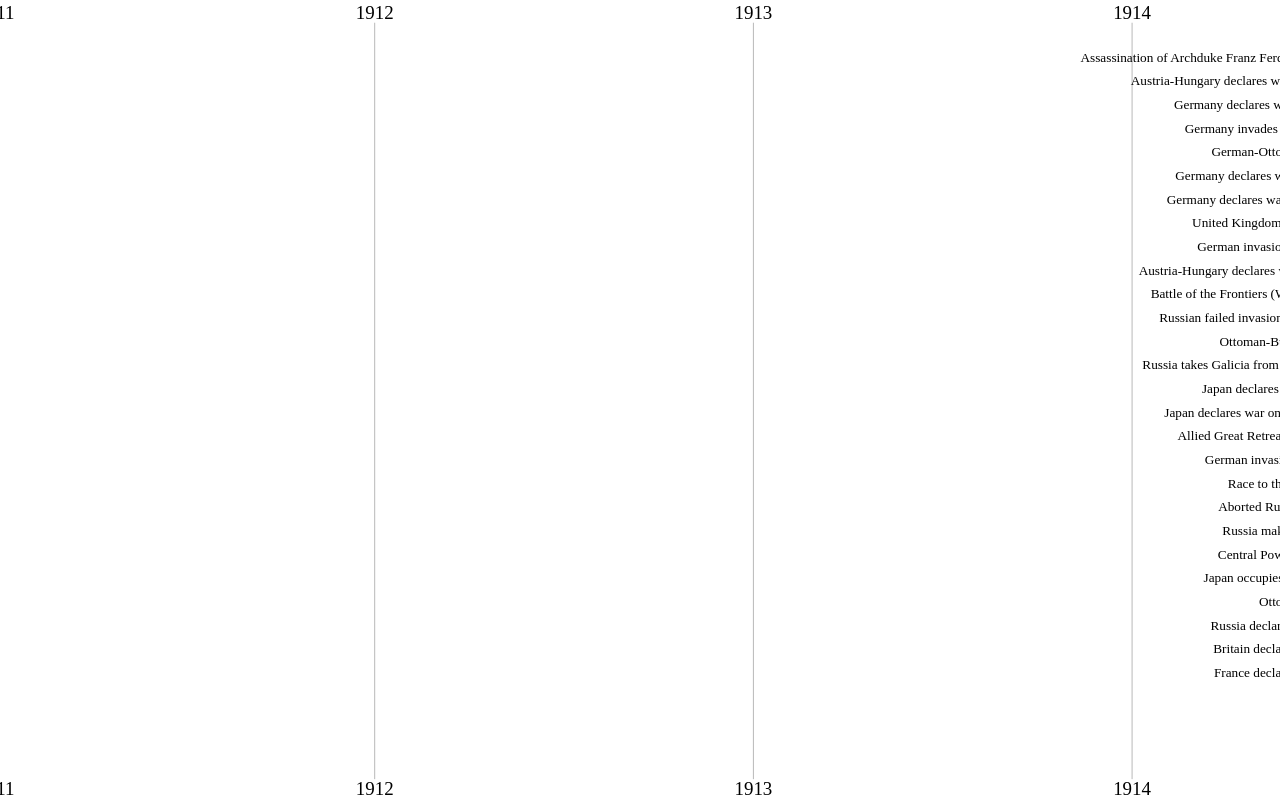
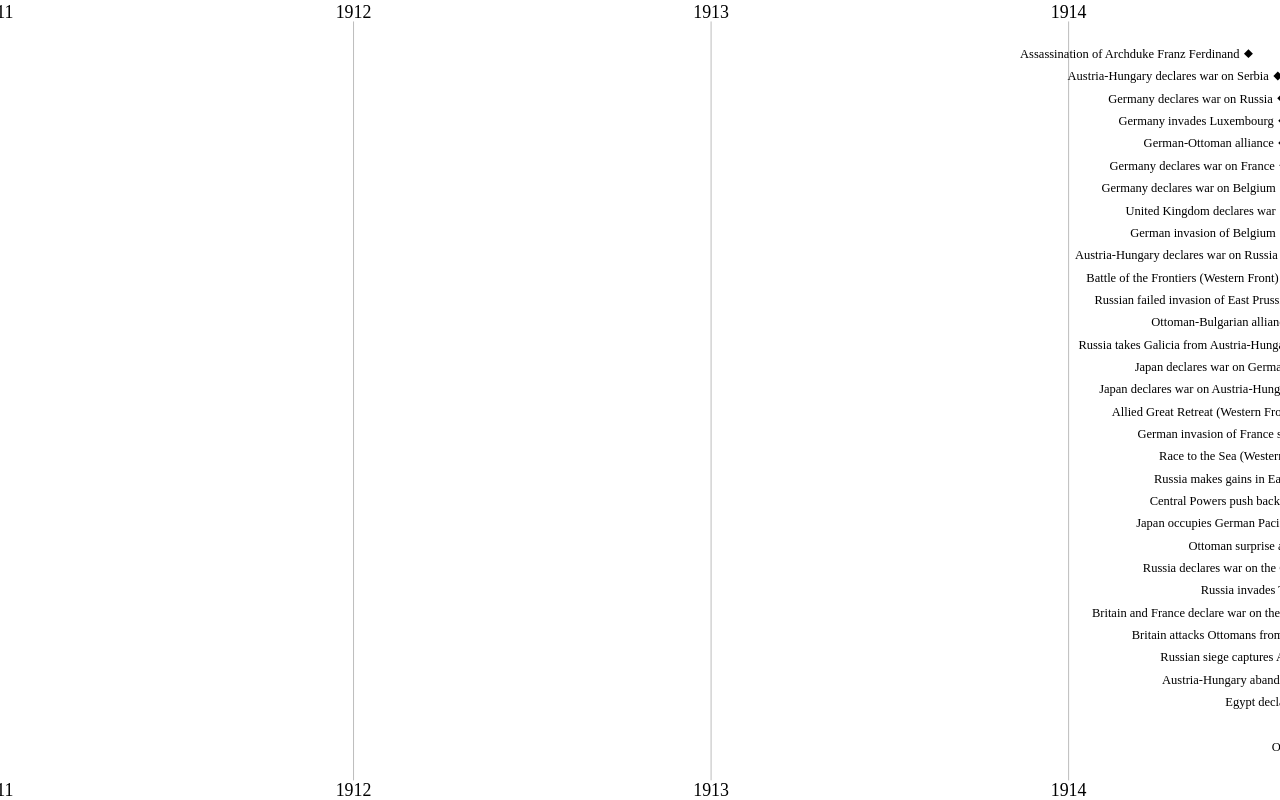
Before and after one commit to willyrk1/timeline-horizontal, a React (Vite) app: page /timeline-horizontal/WW1 in a window 1280 px wide. Built offline with nearby package versions, Linux system fonts and the light colour scheme.

Commit message:
World War I content

```diff
--- a/src/WW1.tsx
+++ b/src/WW1.tsx
@@ -47,17 +47,17 @@ export default function WW1() {
           After stopping the German advance into France,
           both sides attempt to outflank the other, pushing north towards the North Sea.
         `),
-        rangeEvent("Aborted Russian siege of Przemyśl", [1914, 9, 24], [1914, 10, 7], `
-          Russian advances against Austria-Hungary in Poland surround the city of Przemyśl. Russia begins a siege but
-          are forced to defend against a surge by Germany and Austria-Hungary. The siege resumes the following month.
-        `),
+        // rangeEvent("Aborted Russian siege of Przemyśl", [1914, 9, 24], [1914, 10, 7], `
+        //   Russian advances against Austria-Hungary in Poland surround the city of Przemyśl. Russia begins a siege but
+        //   are forced to defend against a surge by Germany and Austria-Hungary. The siege resumes the following month.
+        // `),
         rangeEvent("Russia makes gains in East Prussia", [1914, 9, 27], [1914, 11, 2], `
           Russia's second attempt to invade East Prussia ends with more success and some captured territory but the
           wins are temporary and the costs high.
         `),
         rangeEvent("Central Powers push back in Poland", [1914, 9, 29], [1914, 10, 31], `
-          Russia pauses its siege of Przemyśl with Austria-Hungary and Germany advancing through Poland but successfully
-          repel the threat in the Battle of the Vistula River near Warsaw, with hundreds of thousands of casualties. The
+          Russia pauses its siege of Przemyśl with Austria-Hungary and Germany advancing through Poland. Russia
+          repels the threat in the Battle of the Vistula River near Warsaw, with hundreds of thousands of casualties. The
           siege is resumed soon after.
         `),
         rangeEvent("Japan occupies German Pacific islands", [1914, 9, 29], [1914, 10, 21]),
@@ -67,26 +67,44 @@ export default function WW1() {
           expressing regret at the Navy's action. The British and France soon follow suit.
         `),
         pointEvent("Russia declares war on the Ottoman Empire", [1914, 11, 1]),
-        pointEvent("Britain declares war on the Ottoman Empire", [1914, 11, 5]),
-        pointEvent("France declares war on the Ottoman Empire", [1914, 11, 5]),
-        rangeEvent("Second Siege of Przemyśl", [1914, 11, 10], [1915, 3, 22], `
+        pointEvent("Russia invades Turkish Armenia", [1914, 11, 1], `
+          Russia begins the Caucasus campaign against the Ottoman Empire by invading Turkish Armenia. Russia leaves the war
+          after its revolution in 1917 but fighting continues in the area until the end of the war.
+        `),
+        pointEvent("Britain and France declare war on the Ottoman Empire", [1914, 11, 5]),
+        pointEvent("Britain attacks Ottomans from the Persian Gulf", [1914, 11, 6], `
+          The United Kingdom opens the Mesopotamian campaign by attacking the Ottoman Empire from the Persian Gulf. The campaign
+          would last until the end of the war.
+        `),
+        rangeEvent("Russian siege captures Austro-Hungarians", [1914, 11, 10], [1915, 3, 22], `
           Russia resumes a siege of the Polish city of Przemyśl after defeating Germany and Austria-Hungary near Warsaw.
           Attempts by Austria-Hungary to break the siege throughout the following winter come to naught. The following
           Spring, Austria-Hungary surrenders Przemyśl giving Russia 120,000 prisoners including 9 generals.
         `),
-        rangeEvent("Battle of Kolubara (Serbia)", [1914, 11, 16], [1914, 12, 15], `
-          Austria-Hungary's third invasion of Serbia results in the capture of Belgrade but Serbia quickly reverses the
-          gains and expels Austria-Hungary from Belgrade and all of Serbia. Austria-Hungary is humiliated, having expected
-          to occupy Serbia by the end of the year, and replace the military leaders in the area.
+        rangeEvent("Austria-Hungary abandons Serbia invasion", [1914, 11, 16], [1914, 12, 15], `
+          Austria-Hungary's third invasion of Serbia results in the Battle of Kolubara. Austria-Hungary captures Belgrade
+          but Serbia quickly reverses the
+          gains and expels Austria-Hungary from Belgrade and all of Serbia. Austria-Hungary, expecting
+          to occupy Serbia by the end of the year, replaces their military leaders in the area.
+        `),
+        pointEvent("Egypt declared a British Protectorate", [1914, 12, 19], `
+          Britain declares Egypt to be a British Protectorate and deposes the leader of Egypt for being too Ottoman-friendly.
+          A chief concern for Britain in the area is the Suez Canal, which is attacked by the Central Powers the following
+          month.
         `),
         pointEvent("Christmas truce", [1914, 12, 25]),
+        pointEvent("Ottomans fail to take the Suez Canal", [1915, 2, 4], `
+          A combined Ottoman and German army attempts to invade from Palestine across the Sinai Peninsula into
+          British Egypt to take the important Suez Canal but are turned back. The action begins the Sinai and Palestine
+          Campaign which lasts until the end of the war.
+        `),
         top(),
-        rangeEvent("Carpathian Campaign", [1915, 1, 23], [1915, 4], `
+        rangeEvent("Russia takes the Carpathians", [1915, 1, 23], [1915, 4], `
           Russia defeats mostly Austria-Hungarian troops and seizes control of the northern Carpathian Mountains
           and into Hungary with over a million casualties on both sides.
         `),
-        rangeEvent("Gallipoli campaign", [1915, 2, 19], [1916, 1, 9], `
-          Allies fail in an attempt to invade the Ottoman Empire via the Gallipoli peninsula
+        rangeEvent("Ottomans repel Gallipoli invasion", [1915, 2, 19], [1916, 1, 9], `
+          In the Gallipoli Campaign, the Allies fail in an attempt to invade the Ottoman Empire via the Gallipoli peninsula
           (modern-day Turkey).
         `),
         pointEvent("First German chlorine gas attack", [1915, 4, 22], `
@@ -94,29 +112,86 @@ export default function WW1() {
           against French and Canadian troops on the Western Front (part of the Second Battles of Ypres).
         `),
         pointEvent("Ottoman deportation of Armenians", [1915, 4, 24], `
-          Ottoman Turks deport hundreds of Armenian intellectuals, most of which are presumed killed.
-          It is considered the beginning of the Armenian genocide.
+          Ottoman Turks deport hundreds of Armenian intellectuals, most of which are presumed killed. Armenia's ties to Russia are
+          the official reason given. It is considered the beginning of the Armenian genocide which lasts to 1918.
         `),
-        pointEvent("Treaty of London (Italy)", [1915, 4, 26]),
+        pointEvent("Anzac landing in Gallipoli", [1915, 4, 25], `
+          Australia and New Zealand Army Corps troops land near Arıburnu as part of the Allied amphibious invasion of
+          Gallipoli (Turkey). In one of the first major military actions for the two countries, they faced fierce opposition
+          from Ottoman forces and took large casualties. April 25 is commemorated as Anzac Day in both countries and the
+          cove where they landed known as Anzac Cove.
+        `),
+        pointEvent("Italy joins the Allies", [1915, 4, 26], `
+          Italy enters the war on the Allied side per the Treaty of London.
+        `),
         pointEvent("Lusitania torpedoed by German sub", [1915, 5, 7]),
         pointEvent("Italy declares war on Austria-Hungary", [1915, 5, 23]),
         rangeEvent("Great Russian Retreat", [1915, 7, 13], [1915, 9, 19], `
           Germany reinforcing Austria-Hungary on the Eastern Front forces Russia to evacuate Galicia, Poland
           and the Baltic states to avoid encirclement and complete disaster.
         `),
-        pointEvent("Bulgarian-Ottoman convention", [1915, 9, 6]),
-        pointEvent("Bulgaria-Germany treaty", [1915, 9, 6]),
-        pointEvent("Bulgaria invades Serbia", [1915, 10, 14]),
+        pointEvent("Bulgaria joins the Central Powers", [1915, 9, 6]),
+        pointEvent("Greece neutrality compromised", [1915, 10, 1], `
+          French and English forces disembark at Thessaloniki despite Greece nominally claiming neutrality. Bulgaria joining
+          the war and forcing Serbians into Greece, Greece has little choice but to request and accept Allied assistance.
+        `),
+        rangeEvent("Central Powers take over Serbia", [1915, 10, 14], [1915, 11, 24], `
+          The Central Powers, including new ally Bulgaria, jointly overwhelm Serbia ending with occupation that would last
+          until the end of the war. Serbs taking refuge in Macedonia (Greece) and Allied reinforcement of Greece lead to a new
+          Macedonian front which also persists until the end of the war.
+        `),
+        rangeEvent("British suffer a costly defeat to Ottomans", [1915, 12, 7], [1916, 4, 29], `
+          In Mesopotamia, the Ottomans lay siege to a garrison of British and Indians at Kut which were en route to Baghdad.
+          Despite several relief attempts,
+          Britain finally surrenders with tens of thousands dying during the siege or taken prisoner. Some historians
+          label Kut the worst British defeat of the entire war. They would not capture Baghdad for nearly a year.
+        `),
+        rangeEvent("Austria-Hungary takes over Montenegro", [1916, 1, 5], [1916, 1, 17], `
+          Austria-Hungary follows up the defeat of Serbia with an invasion of Serbia's neighbor and ally, Montenegro.
+          The occupation lasts until the end of the war.
+        `),
         top(),
-        ...spacers(2),
         rangeEvent("Battle of Verdun", [1916, 2, 21], [1916, 12, 18]),
+        spacer(),
+        pointEvent("Germany declares war on Portugal", [1916, 3, 9], `
+          Portugal, a centuries-long British ally, stays neutral in the war until early 1916 when, per Britain's
+          request, it seizes dozens of German and Austro-Hungarian ships in its ports. Finally, Germany declares war on
+          Portugal and Austria-Hungary follows suit six days later. Portugal fights for the Allied side through the end of
+          the war.
+        `),
         pointEvent("Easter Rising (Ireland/UK)", [1916, 4, 27]),
         pointEvent("Sykes-Picot Agreement", [1916, 5, 16], `
           The Allies sign an infamous secret agreement for the eventual partitioning of the Ottoman
           Empire. The agreement reneges on British promises to give Arabs control of most of the Middle
           East if they support the Allies.
         `),
+        pointEvent("Battle of Jutland (North Sea)", [1916, 6, 1], `
+          Germany and Britain fight one of the largest naval battles in history, involving dozens of battleships on both sides,
+          and thousands dead. Britain suffers more loss of life and vessels, but denies the German surface fleet access to
+          the North Sea and Atlantic Ocean for the duration of the war.
+        `),
+        rangeEvent("Russia makes great but costly gains", [1916, 6, 4], [1916, 9, 20], `
+          Russia's Brusilov offensive become its greatest military achievement of the war and one of the deadliest offensives
+          in world history. It captures all of East Galicia and part of Northern Bukovina, and induces Romania to join the
+          Allies, but also results in over a million casualties on both sides in less than four months. The offensive is
+          seen by many as a crucial turning point in the overall war giving the Allies strategic initiative for the first time.
+        `),
+        pointEvent("Arabs begin a revolt against the Ottomans", [1916, 6, 10], `
+          An Arabic revolt against the Ottomans begins in Mecca and lasts until the end of the war. The
+          involvement of British Captain T.E. Lawrence is depicted in the famous film "Lawrence of
+          Arabia".
+        `),
         rangeEvent("Battle of the Somme", [1916, 7, 1], [1916, 11, 18]),
+        pointEvent("Bulgaria invades Macedonia", [1916, 8, 17], `
+          The Central Powers, fearing Romania's inclusion with the Allies, have Bulgaria launch the Struma offensive, an
+          invasion of Macedonia
+          in eastern Greece. The pro-Central King of Greece orders forces not to resist leading to a pro-Allies coup.
+        `),
+        pointEvent("Pro-Allies coup in Greece", [1916, 8, 17], `
+          The political schism in Greece comes to a head when the pro-German King Constantine I allows Bulgaria to take
+          Macedonia unopposed. In response, Prime Minister Venizelos joins with Allied forces to take control of Thessaloniki
+          and establishes a secondary provisional Greek government. Constantine abdicated and left Greece 10 months later.
+        `),
         pointEvent("Romania declares war on Austria-Hungary", [1916, 8, 27]),
         rangeEvent("Romanian Campaign", [1916, 8, 27], [1917, 1, 10]),
         rangeEvent("Monastir offensive (Serbia)", [1916, 9, 12], [1916, 12, 11]),
@@ -125,6 +200,15 @@ export default function WW1() {
           Austrian Emperor and Hungarian King Franz Joseph I dies at age 86. His nephew becomes
           Emperor Karl I.
         `),
+        pointEvent("Britain recaptures Sinai", [1917, 1, 9], `
+          Two years after an Ottoman/German invasion of the Sinai Peninsula (Egypt), Britain finishes retaking the
+          peninsula, winning the Battle of Rafa during the Sinai and Palestine campaign.
+        `),
+        pointEvent("Britain finally captures Baghdad", [1917, 3, 11], `
+          British and Indian forces capture Baghdad in the Mesopotamian Campaign. A year prior, a push towards Baghdad had
+          ended in humiliating and costly defeat at Kut but a reorganized, more systematic drive along the Tigris defeats
+          Kut and occupies Baghdad in three months.
+        `),
         pointEvent("End of the Russian Empire", [1917, 3, 15], `
           A revolution in Russia forces Tsar Nicholas II to abdicate and puts an end to the Russian
           Empire. Unwanted participation in World War I is a key element of the popular discontent
@@ -132,28 +216,47 @@ export default function WW1() {
           the larger war.
         `),
         pointEvent("United States declares war on Germany", [1917, 4, 6]),
+        pointEvent("Greece's pro-German king abdicates", [1917, 6, 11], `
+          King Constantine I of Greece, a long-time supporter of the Central Powers, facing Allied pressure and pressure
+          from an alternative Greek government formed after a coup 10 months earlier, goes into exile in
+          Switzerland. His eldest son, George II, joins him, effectively abdicating the throne to the second son, Alexander.
+        `),
+        pointEvent("Greece declares war on the Central Powers", [1917, 6, 30], `
+          Reunited under one government after the king's abdication, Greece declares war on the Central Powers.
+        `),
+        top(),
+        ...spacers(15),
         pointEvent("October Revolution/Russian Civil War", [1917, 11, 7], `
           A second 1917 Russian revolution topples the provisional government from the first 1917
           revolution and triggers a civil war which effectively knocks Russia out of World War I.
         `),
+        pointEvent("Transcaucasian separation from Russia", [1917, 11, 11], `
+          Armenia, Azerbaijan and Georgia form an independent government, separating from the new Soviet Union, hoping
+          to remain separate from the Ottoman Empire.
+        `),
         pointEvent("United States declares war on Austria-Hungary", [1917, 12, 7]),
         pointEvent("Armistice of Focșani (Romania)", [1917, 12, 9]),
+        pointEvent("Transcaucasian armistice with the Ottomans", [1917, 12, 18], `
+          The Ottoman Empire and the newly-formed Transcaucasian Commissariat agree to the Armistice of Erzincan which lasts
+          until the following spring.
+        `),
         pointEvent("Ukraine independence", [1918, 1, 22]),
-        top(),
-        rangeEvent("Spanish flu pandemic", [1918, 3, 4], [1920, 6, 1]),
-        rangeEvent("Arab Revolt", [1916, 6, 10], [1918, 10, 25], `
-          Arabs revolt against the ruling Turks contributing to the fall of the Ottoman Empire. The
-          involvement of British Captain T.E. Lawrence is depicted in the famous film "Lawrence of
-          Arabia".
+        rangeEvent("Russia knocked out of the war", [1918, 2, 18], [1918, 3, 3], `
+          The Central Powers' Operation Faustschlag finally forces the newly-formed Soviet Union out of the war.
+          After the Bolshevik Revolution, the U.S.S.R. agrees to a cease-fire but then withdraws from negotiations. With
+          a new Ukrainian peace treaty, the Central Powers push almost unopposed through the Eastern Front until
+          the Soviets finally sign the Treaty of Brest-Litovsk, formally withdrawing from the war.
         `),
-        pointEvent("Treaty of Brest-Litovsk (Soviet Union)", [1918, 3, 3], `
-          The newly-formed Soviet Union, in the aftermath of the Russian Revolution and now in civil
-          war, signs a treaty with the Central Powers removing itself from World War I. The freed up
-          German resources soon result in the German spring offensive on the Western Front.
+        pointEvent("Armenian-Azerbaijani War begins", [1918, 3, 30], `
+          Russian and Armenian socialists battle with Azerbaijani Muslims in Baku (the March Days) in what turns into the
+          Armenian-Azerbaijani War. The war also involves the Ottoman Empire and is only resolved two years later when
+          the Soviet Red Army invades and turns both sides into Soviet republics.
         `),
-        rangeEvent("German spring offensive", [1918, 3, 21], [1918, 7, 18], `
-          Germany makes relatively large gains on the Western Front capitalizing on Russia's leaving
-          the war and in advance of American soldiers arriving on the continent.
+        rangeEvent("Independent Armenia, Azerbaijan, Georgia", [1918, 4, 22], [1918, 6, 4], `
+          When the Ottomans refuse to negotiate with the Transcaucasian Commisariat, deeming it too close to Russia, it is
+          replaced by the independent Transcaucasian Democratic Federative Republic. Only a month later, all three components
+          declare themselves individually independent. The Ottomans subsequently sign the Treaty of Batum, recognizing the
+          independent states.
         `),
         pointEvent("Treaty of Bucharest", [1918, 5, 7]),
         pointEvent("Spa Conference of 1918", [1918, 5, 12]),
@@ -161,6 +264,16 @@ export default function WW1() {
           Bulgaria's Prime Minister Vasil Radoslavov resigns with military morale low and Bulgaria losing land to Romania
           in the Treaty of Bucharest. After the war, he flees to Germany, is convicted and sentenced to death in absentia
           and dies in exile.
+        `),
+        top(),
+        rangeEvent("Spanish flu pandemic", [1918, 3, 4], [1920, 6, 1]),
+        rangeEvent("German spring offensive", [1918, 3, 21], [1918, 7, 18], `
+          Germany makes relatively large gains on the Western Front capitalizing on Russia's leaving
+          the war and in advance of American soldiers arriving on the continent.
+        `),
+        pointEvent("Russia's last tsar executed", [1918, 7, 17], `
+          The last tsar and emperor of Russia, and his entire family, are executed in the Soviet Union less than a year after the
+          Bolshevik revolution.
         `),
         rangeEvent("Hundred Days Offensive", [1918, 8, 8], [1918, 11, 11], `
           The Allies launch an offensive on the Western Front that reverses recent German gains
@@ -178,7 +291,7 @@ export default function WW1() {
           Empire.
         `),
         pointEvent("State of Slovenes, Croats and Serbs", [1918, 10, 29]),
-        pointEvent("Armistice of Mudros (Ottoman Empire)", [1918, 10, 30], `
+        pointEvent("Ottoman Empire leaves the war", [1918, 10, 30], `
           Hostilities in the Middle East are ended when the Ottoman Empire signs the Armistice of
           Mudros with the Allies. The agreement includes Allied occupation of the Ottoman capital.
         `),
@@ -223,11 +336,18 @@ export default function WW1() {
           the Hungarian People's Republic.
         `),
         pointEvent("Bulgarian Prime Minister resigns", [1918, 11, 28]),
+        rangeEvent("Armeno-Georgian War", [1918, 12, 7], [1918, 12, 31], `
+          Armenia and Georgia, recently formed from the defeated Ottoman Empire, engage in a brief war over a border dispute.
+        `),
         pointEvent("Greater Poland uprising", [1918, 12, 27]),
         pointEvent("Ukraine Unification Act", [1919, 1, 22]),
         pointEvent("Polish-Czechoslovak War", [1919, 1, 27]),
         top(),
         spacer(),
+        pointEvent("Turkish War for Independence begins", [1919, 5, 15], `
+          With the Allies occupying Istanbul and civil order breaking down in the rest of Turkey, Greece lands a naval force
+          at Smyrna beginning the Greco-Turkish War and the larger-scale Turkish War for Independence.
+        `),
         pointEvent("Treaty of Versailles", [1919, 6, 28]),
         pointEvent("Treaty of Neuilly-sur-Seine (Bulgaria)", [1919, 11, 27]),
         pointEvent("Treaty of Trianon", [1920, 6, 4], `
```
